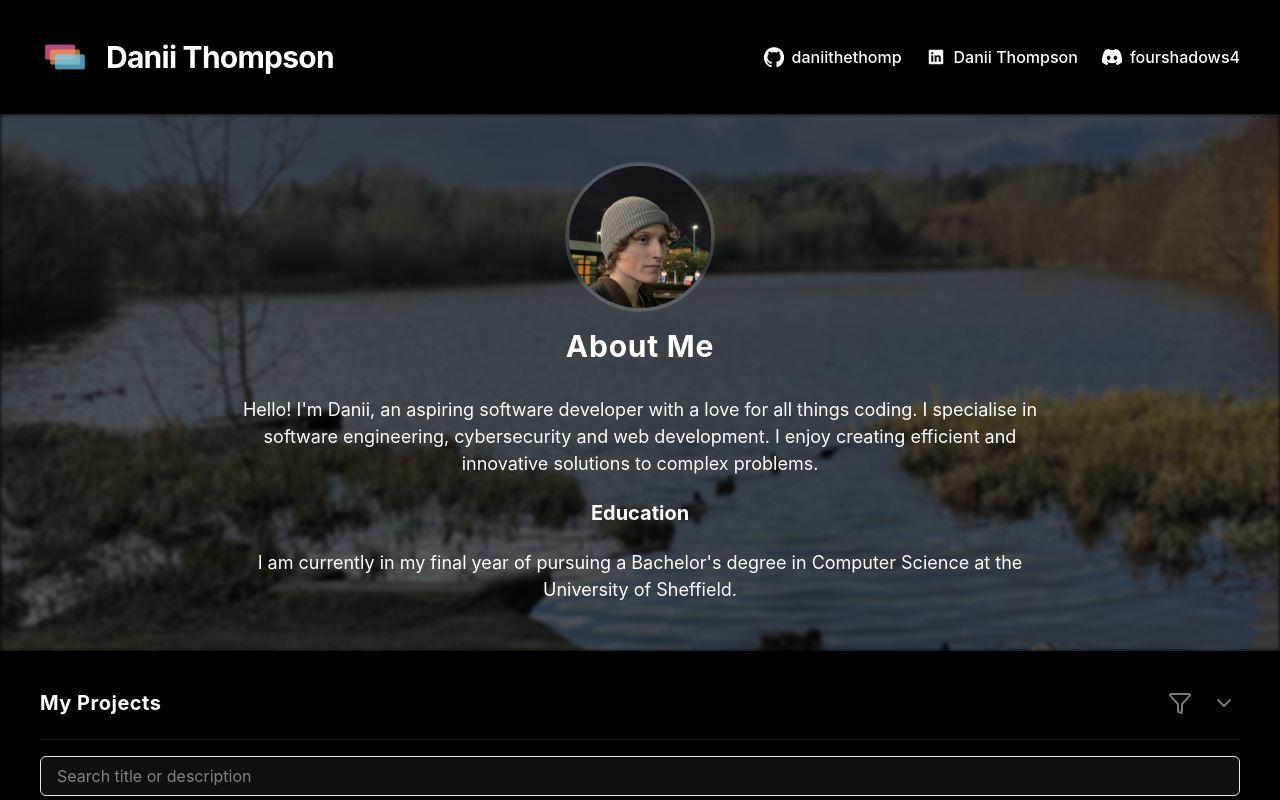
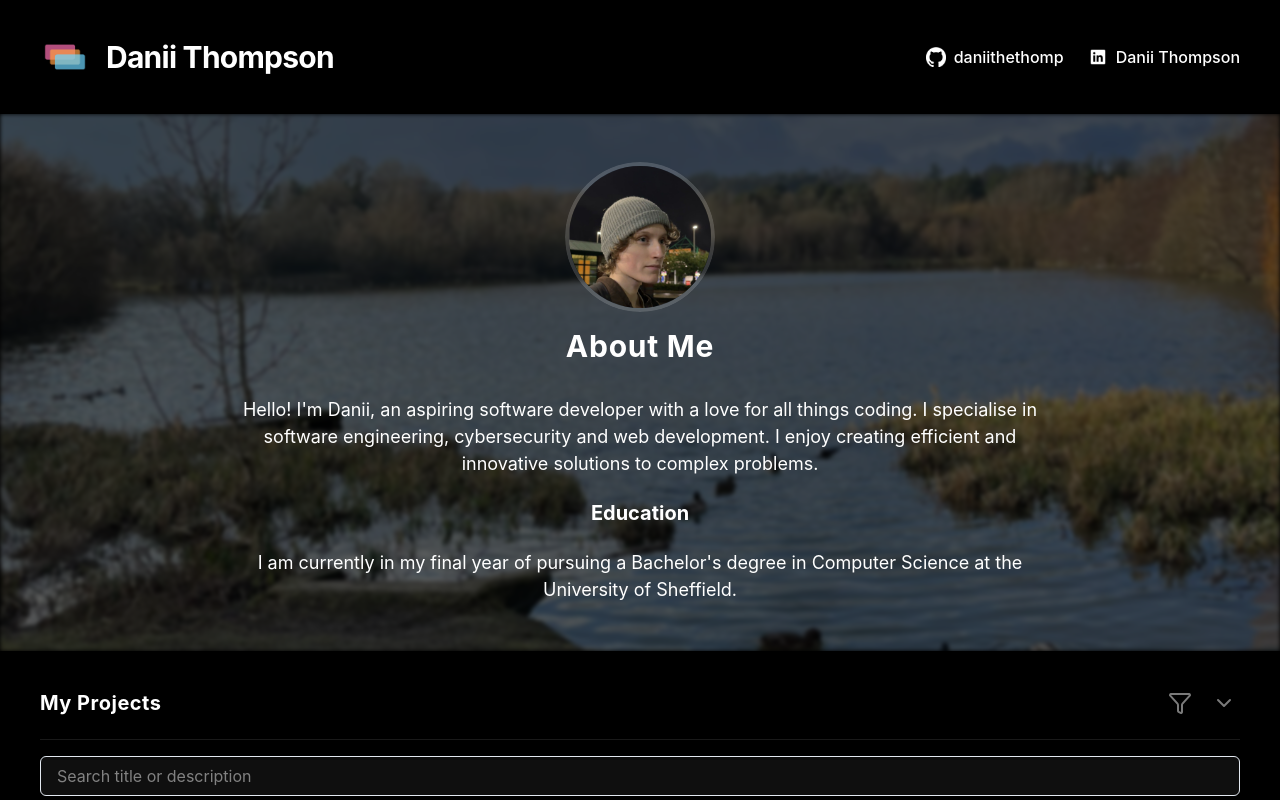
Before and after one commit to daniithethomp/daniithethomp.github.io, a React (Create React App) app: page / in a window 1280 px wide. Shown: the top 800 px of the page. Built offline with nearby package versions, Linux system fonts and the light colour scheme.

Commit message:
remove discord from header

```diff
--- a/src/header.js
+++ b/src/header.js
@@ -48,10 +48,6 @@ export default function Header() {
               <Image boxSize="20px" src="/linkedin-logo.png" alt="LinkedIn Logo" />
               <Text display={{ base: 'none', sm: 'inline' }}>Danii Thompson</Text>
             </Link>
-            <HStack gap={2}>
-              <Image boxSize="20px" src="/discord-mark-white.png" alt="Discord Logo" objectFit="contain" />
-              <Text display={{ base: 'none', sm: 'inline' }}>fourshadows4</Text>
-            </HStack>
           </HStack>
         </VStack>
       </Flex>
```
